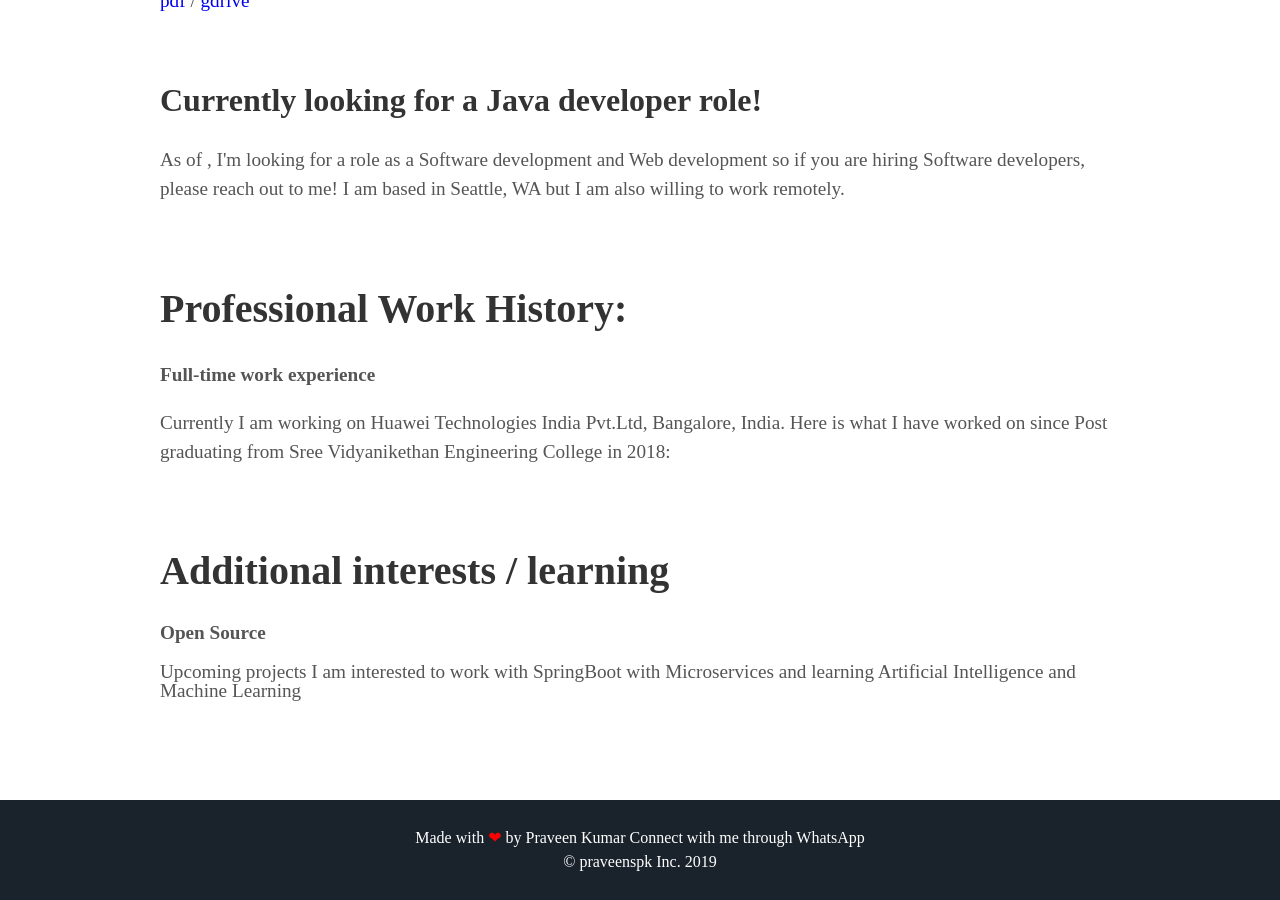
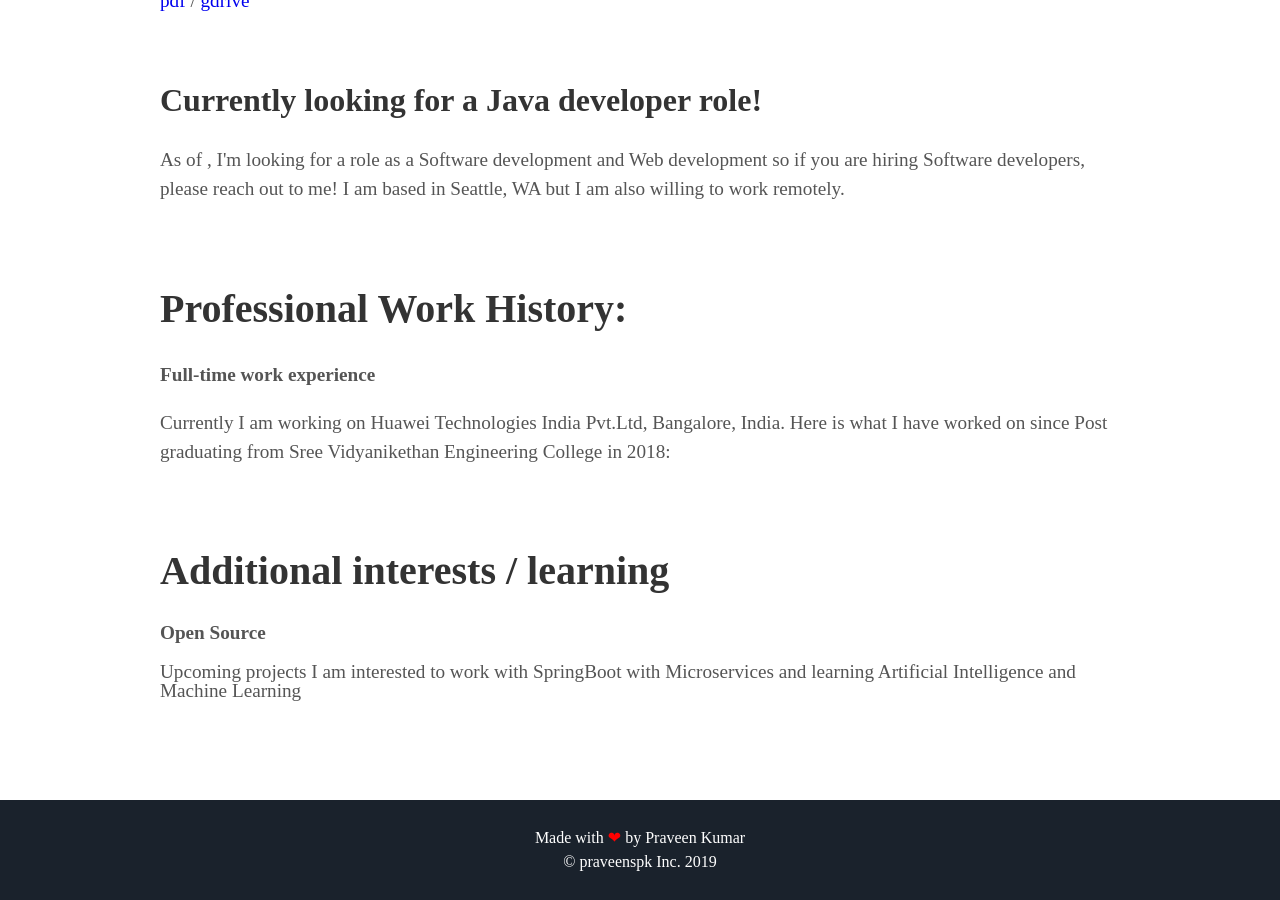
Before and after one commit to praveenspk/praveenspk.github.io, a Jekyll site: the page built from index.html, in a window 1280 px wide and 900 px high, scrolled down 2858 px. Built offline with Jekyll 4.4.1, drawn with Linux system fonts in a browser that asks for light colours; some web fonts are replaced.

Commit message:
Update footer.html

```diff
--- a/_includes/footer.html
+++ b/_includes/footer.html
@@ -1,7 +1,6 @@
 <footer class="footer">
     <!-- <p>&copy; {{ site.username }}</p> -->
     <p>Made with<span class="love"> ❤ </span> by <a href="https://github.com/praveenspk">Praveen Kumar</a>
-       <a aria-label="My WhatsApp" target="_blank" href="https://wa.me/919490137902/?text=Hello">Connect with me through WhatsApp</a>
     <br> © praveenspk Inc. 2019
     </p>
 </footer>
```
